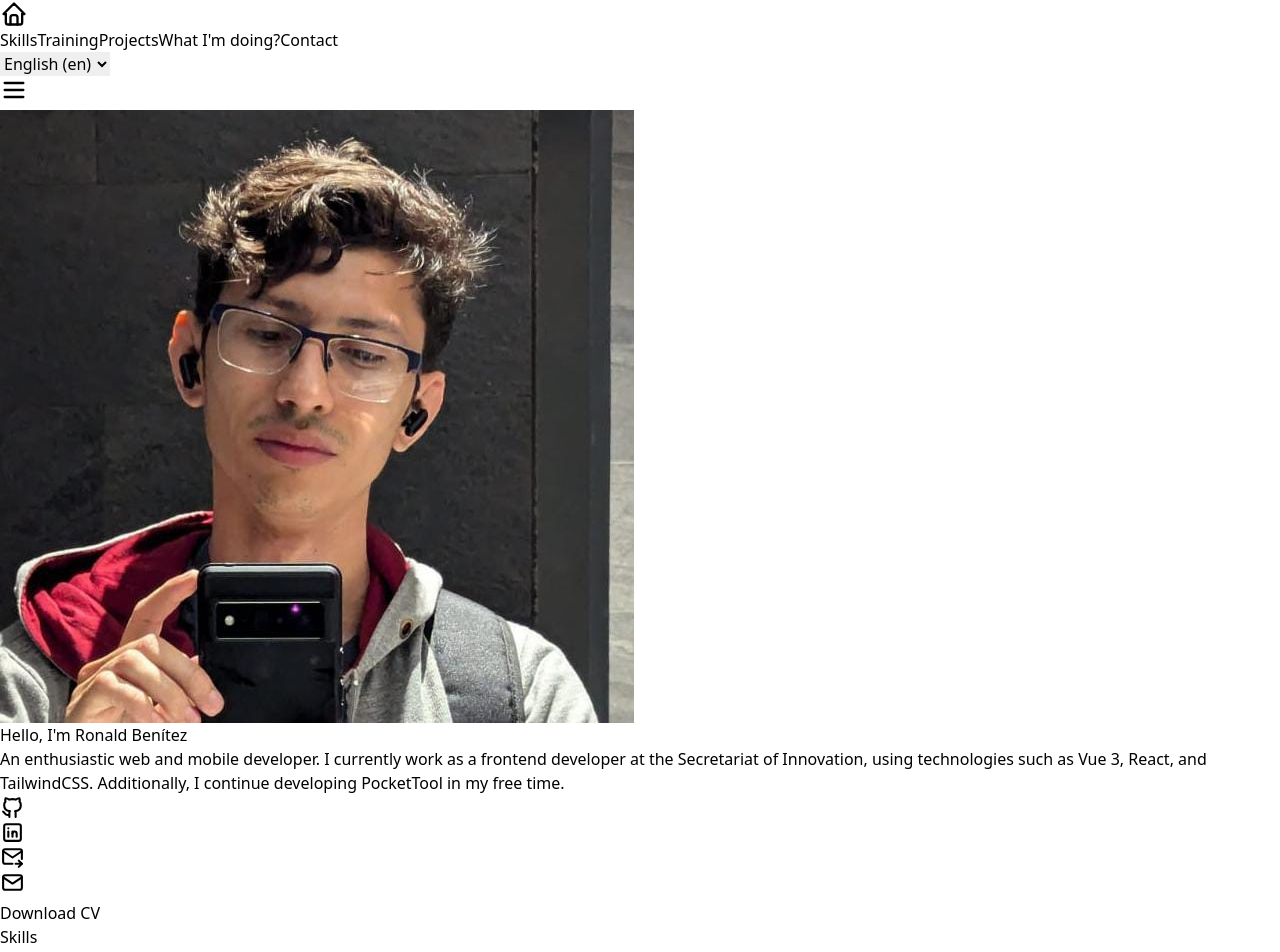
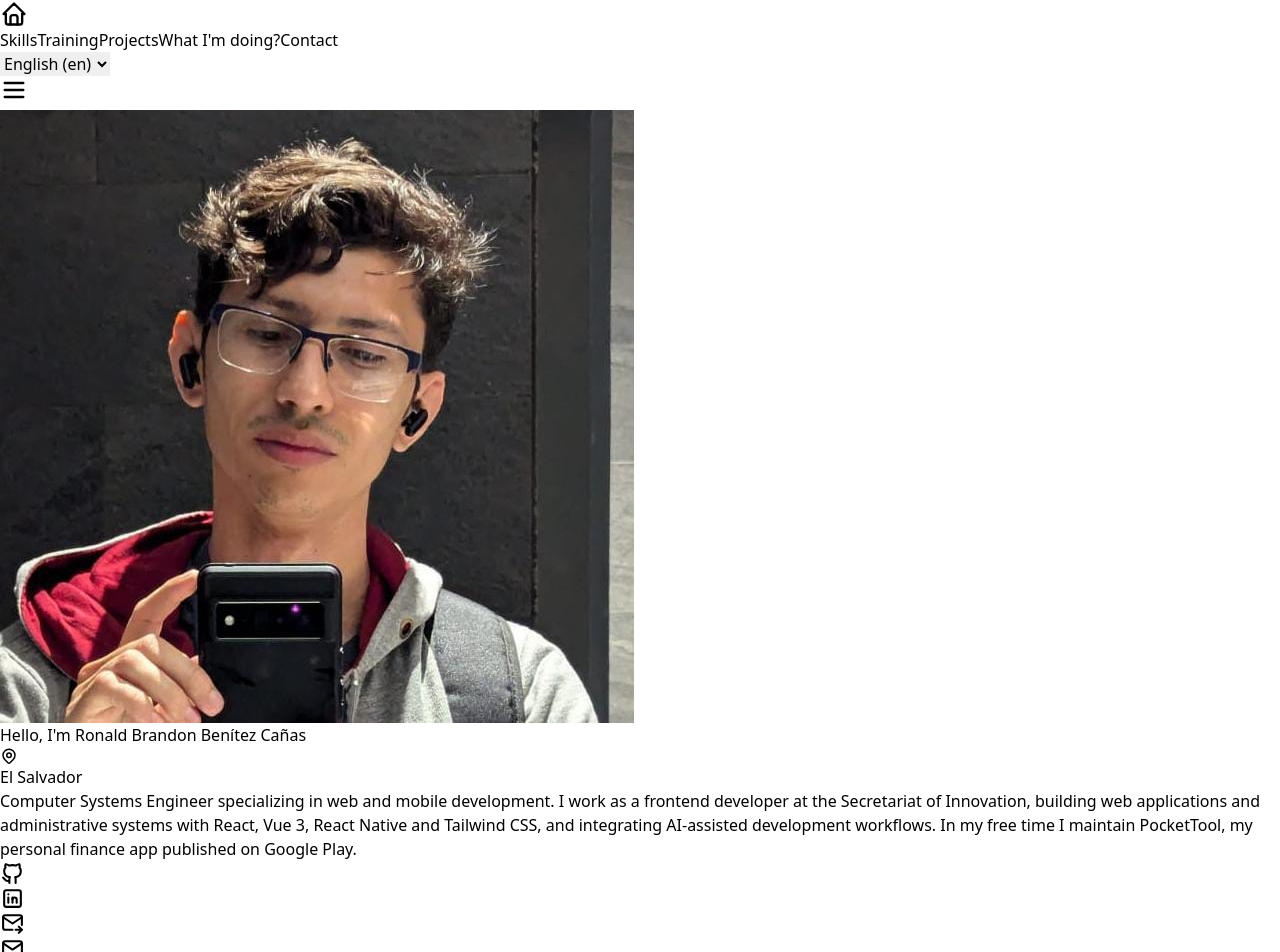
Before and after one commit to Ronald-Benitez/portfolio, a React (Vite) app: page / in a window 1280 px wide. Shown: the top 952 px of the page. Built offline with nearby package versions, Linux system fonts and the light colour scheme.

Commit message:
feat(hero): nombre completo, ubicacion y descarga unica del CV

```diff
--- a/src/components/app/main-section.tsx
+++ b/src/components/app/main-section.tsx
@@ -1,5 +1,5 @@
 import { useTranslation } from "react-i18next"
-import { IconBrandGithub, IconBrandLinkedin, IconMailForward, IconMail } from "@tabler/icons-react"
+import { IconBrandGithub, IconBrandLinkedin, IconMailForward, IconMail, IconMapPin } from "@tabler/icons-react"
 
 import MailtToClipBoard from "./mail-to-clipboard"
 
@@ -9,13 +9,10 @@ const socialMedia = [
     { name: "email", href: "mailto:ronald362001@gmail.com", icon: <IconMailForward size={25} /> }
 ]
 
+const CV_PATH = "/Ronald-Benitez-CV.pdf"
+
 function MainSection() {
-    const { t, i18n } = useTranslation()
-
-    const handleDownloadCV = () => {
-        const lang = i18n.language === "es" ? "es" : "en"
-        window.open(`/Ronald-Benitez-cv-${lang}.pdf`, "_blank")
-    }
+    const { t } = useTranslation()
 
     return (
         <div className="flex flex-col justify-center items-center">
@@ -27,6 +24,10 @@ function MainSection() {
             <h1 className="text-4xl text-center mt-4 p-2">
                 {t("main-section.title")} <span className="font-bold">{t("main-section.name")} {t("main-section.lastname")}</span>
             </h1>
+            <p className="flex items-center gap-1 text-gray-600 mt-2">
+                <IconMapPin size={18} />
+                {t("main-section.location")}
+            </p>
             <p className="text-center mt-4 max-w-prose p-2">
                 {t("main-section.description")}
             </p>
@@ -38,6 +39,7 @@ function MainSection() {
                             href={item.href}
                             className="hover:text-gray-600 p-2"
                             target="_blank"
+                            rel="noopener noreferrer"
                         >
                             {item.icon}
                         </a>
@@ -52,7 +54,9 @@ function MainSection() {
             <div className="flex justify-center mt-4">
                 <a
                     className="bg-gray-200 hover:bg-gray-300 py-2 px-4 rounded text-sm cursor-pointer"
-                    onClick={handleDownloadCV}
+                    href={CV_PATH}
+                    target="_blank"
+                    rel="noopener noreferrer"
                 >
                     {t('main-section.button')}
                 </a>
--- a/src/translation/en.json
+++ b/src/translation/en.json
@@ -6,10 +6,11 @@
     "working": "What I'm doing?",
     "main-section": {
         "title": "Hello, I'm",
-        "name": "Ronald",
-        "lastname": "Benítez",
-        "description": "An enthusiastic web and mobile developer. I currently work as a frontend developer at the Secretariat of Innovation, using technologies such as Vue 3, React, and TailwindCSS. Additionally, I continue developing PocketTool in my free time.",
-        "button": "Download CV"
+        "name": "Ronald Brandon",
+        "lastname": "Benítez Cañas",
+        "location": "El Salvador",
+        "description": "Computer Systems Engineer specializing in web and mobile development. I work as a frontend developer at the Secretariat of Innovation, building web applications and administrative systems with React, Vue 3, React Native and Tailwind CSS, and integrating AI-assisted development workflows. In my free time I maintain PocketTool, my personal finance app published on Google Play.",
+        "button": "Download CV (ES)"
     },
     "training-section": {
         "academic": "Academic",
--- a/src/translation/es.json
+++ b/src/translation/es.json
@@ -6,9 +6,10 @@
     "working": "¿Qué estoy haciendo?",
     "main-section": {
         "title": "Hola, soy",
-        "name": "Ronald",
-        "lastname": "Benítez",
-        "description": "Un entusiasta desarrollador web y móvil. Actualmente trabajo en la Secretaría de Innovación como desarrollador frontend, utilizando tecnologías como Vue 3, React y TailwindCSS. Además, sigo desarrollando PocketTool en mi tiempo libre.",
+        "name": "Ronald Brandon",
+        "lastname": "Benítez Cañas",
+        "location": "El Salvador",
+        "description": "Ingeniero en Sistemas Informáticos especializado en desarrollo web y móvil. Trabajo como desarrollador frontend en la Secretaría de Innovación, creando aplicaciones y sistemas administrativos con React, Vue 3, React Native y Tailwind CSS, e integrando flujos de desarrollo asistidos por IA. En mi tiempo libre mantengo PocketTool, mi app de finanzas personales publicada en Google Play.",
         "button": "Descargar CV"
     },
     "training-section": {
```
